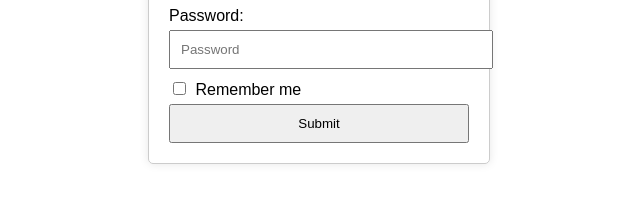
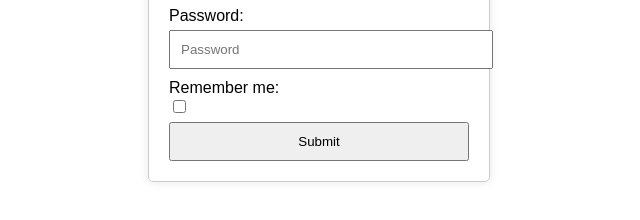
Before and after one commit to acciojob/remember-me-login-form-Durga0808, a website: page main.html in a window 1280 px wide. Shown: the part 174-394 px from the top of the page, without its empty margins (321-961 px from the left). Drawn offline with Linux system fonts and the light colour scheme.

Commit message:
created a submission

```diff
--- a/main.html
+++ b/main.html
@@ -16,9 +16,8 @@
         <label for="password">Password:</label>
         <input type="password" id="password" placeholder="Password" required>
 
-        <label for="checkbox">
-            <input type="checkbox" id="checkbox"> Remember me
-        </label>
+        <label for="checkbox">Remember me:</label>
+            <input type="checkbox" id="checkbox">
 
         <input type="submit" id="submit" value="Submit">
     </form>
```
